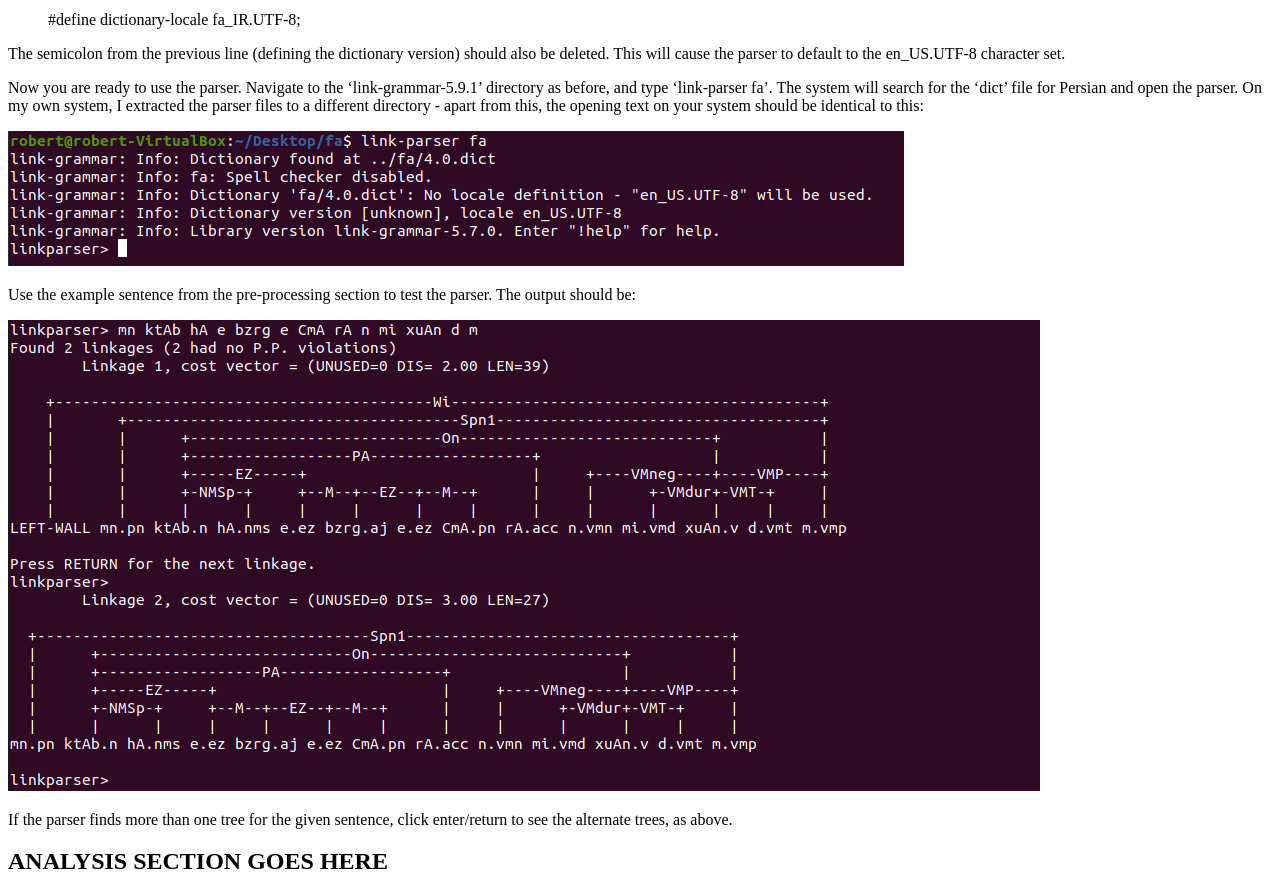
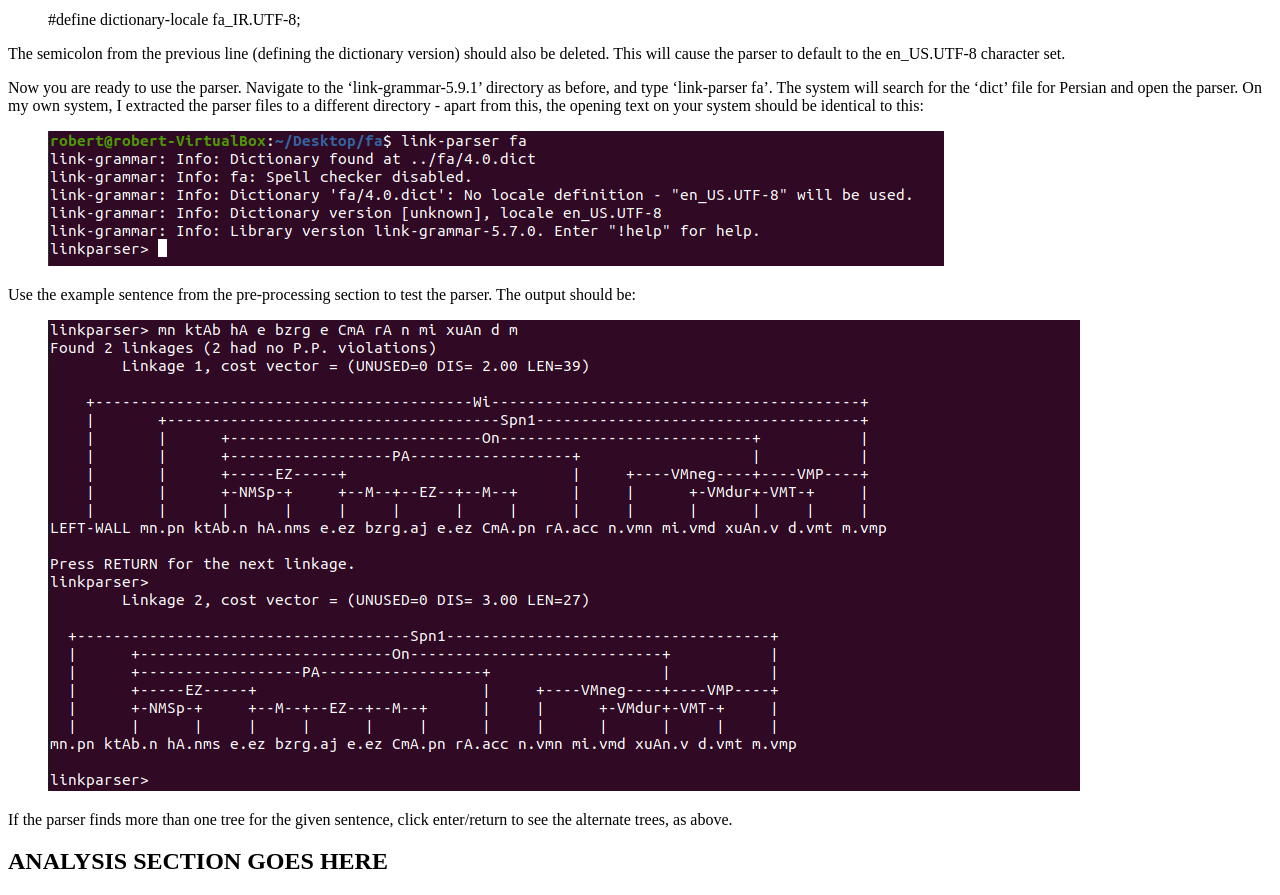
Before and after one commit to j13dCkS7/539-tutorial, a plain HTML site: page index.html in a window 1280 px wide. Shown: the part 1180-2075 px from the top of the page. Drawn offline with Linux system fonts and the light colour scheme.

Commit message:
imageformat

```diff
--- a/index.html
+++ b/index.html
@@ -54,9 +54,9 @@
 <p class="tab">#define dictionary-locale fa_IR.UTF-8;</p>
 <p>The semicolon from the previous line (defining the dictionary version) should also be deleted. This will cause the parser to default to the en_US.UTF-8 character set.</p>
 <p>Now you are ready to use the parser. Navigate to the ‘link-grammar-5.9.1’ directory as before, and type ‘link-parser fa’. The system will search for the ‘dict’ file for Persian and open the parser. On my own system, I extracted the parser files to a different directory - apart from this, the opening text on your system should be identical to this:</p>
-<img src="/539-tutorial/initial.png" alt="initial input">
+<img src="/539-tutorial/initial.png" alt="initial input" class="tab">
 <p>Use the example sentence from the pre-processing section to test the parser. The output should be:</p>
-<img src="/539-tutorial/parseexp1.png" alt="first parsing example">
+<img src="/539-tutorial/parseexp1.png" alt="first parsing example" class="tab">
 <p>If the parser finds more than one tree for the given sentence, click enter/return to see the alternate trees, as above.</p>
 <h2>ANALYSIS SECTION GOES HERE</h2>
 </body>
```
